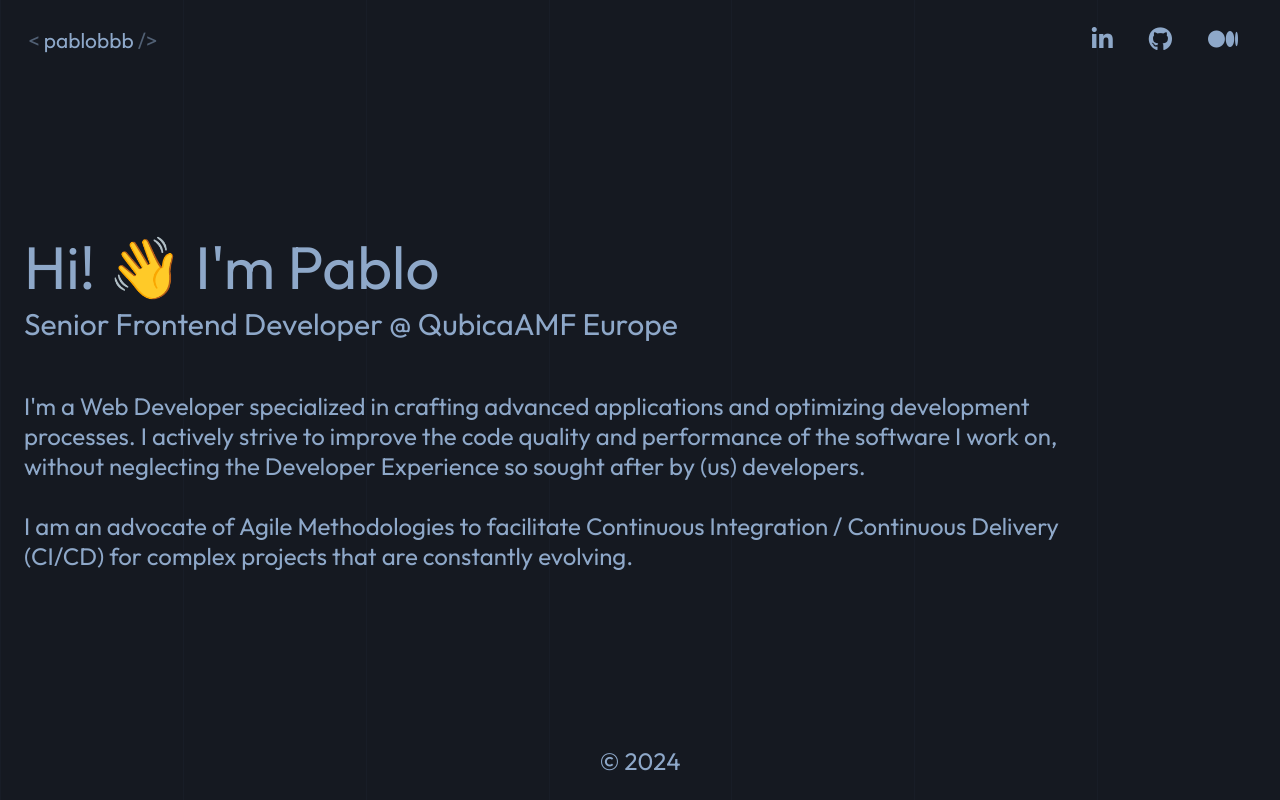
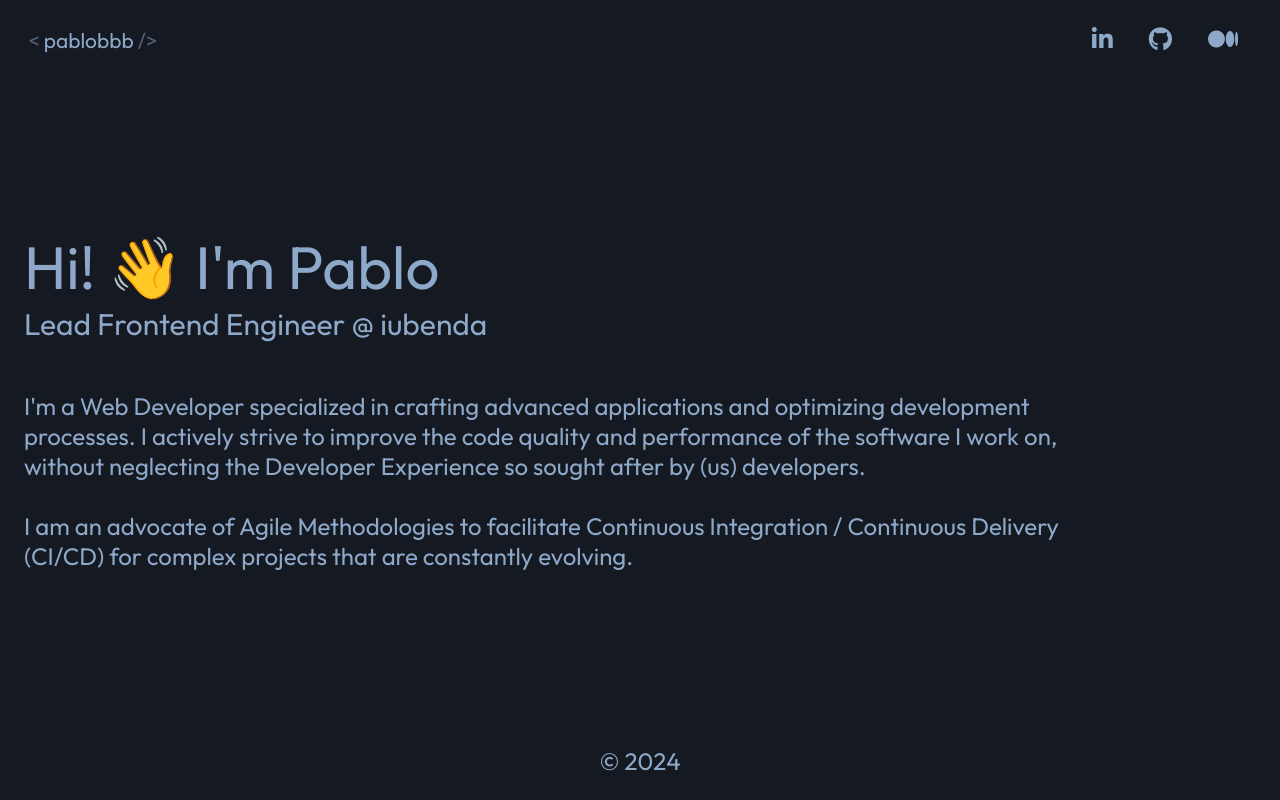
Before and after one commit to pablobbb/pablobbb.github.io, a Vue app: page / in a window 1280 px wide. Built offline with nearby package versions, Linux system fonts and the light colour scheme; the HTML template or start-up script is replaced by a standard one.

Commit message:
feat: update job position

```diff
--- a/src/views/home-view.vue
+++ b/src/views/home-view.vue
@@ -1,7 +1,7 @@
 <template>
   <section>
     <div class="welcome">
-      <h1>Hi! 👋 I'm Pablo <small>Senior Frontend Developer @ QubicaAMF Europe</small></h1>
+      <h1>Hi! 👋 I'm Pablo <small>Lead Frontend Engineer @ iubenda</small></h1>
       <p>
         I'm a Web Developer specialized in crafting advanced applications and optimizing development
         processes. I actively strive to improve the code quality and performance of the software I
```
